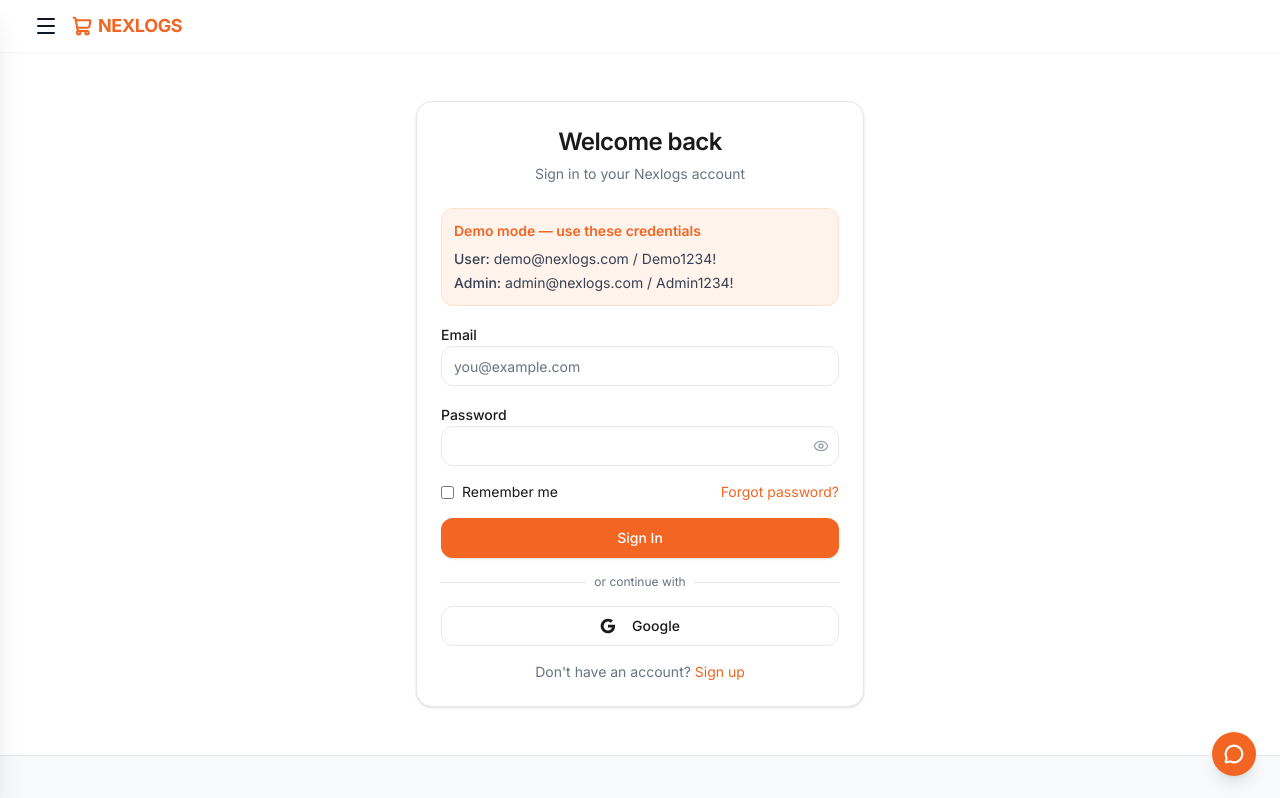
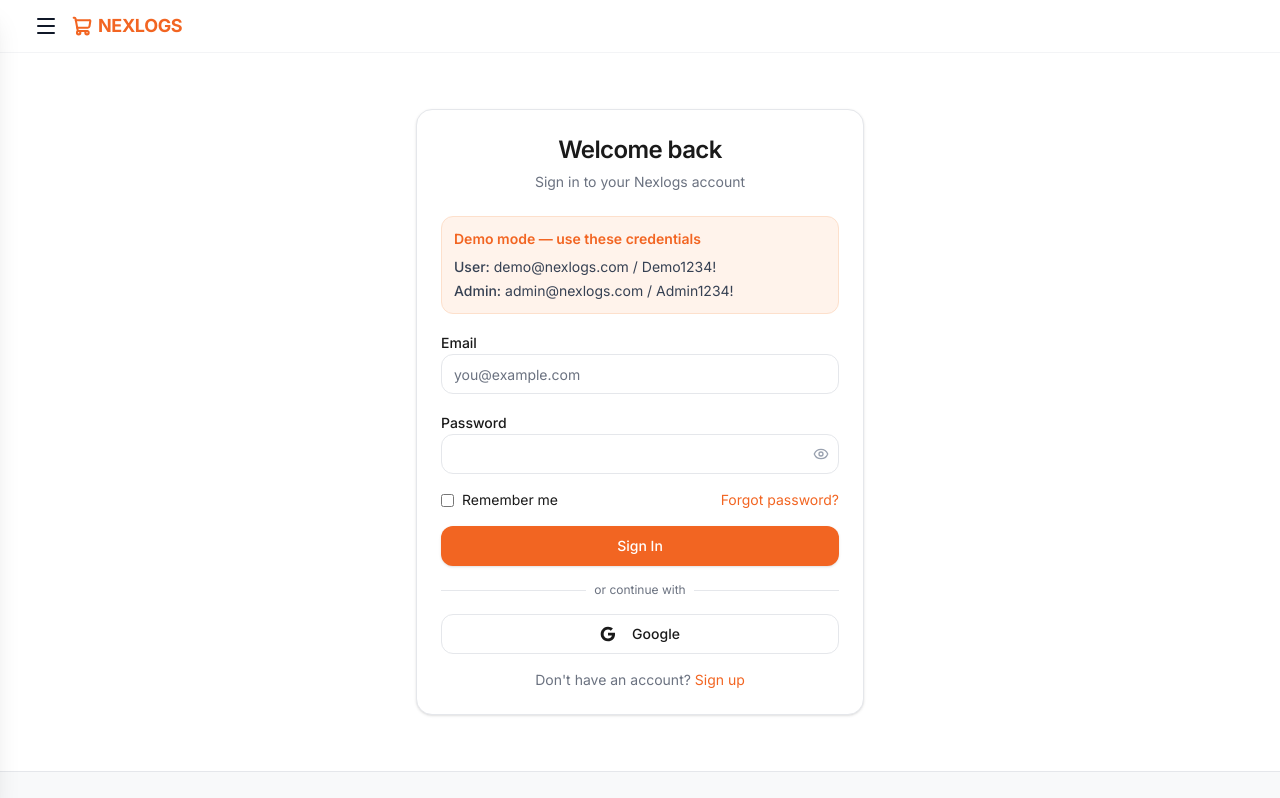
Before and after one commit to Huthkid01/NexLogs, a React (Vite) app in the folder client/: page /login in a window 1280 px wide. Shown: the top 798 px of the page. Built offline with nearby package versions, Linux system fonts and the light colour scheme; no server answers.

Commit message:
Avoid mobile auth tap overlap

```diff
--- a/client/src/layouts/MainLayout.tsx
+++ b/client/src/layouts/MainLayout.tsx
@@ -13,7 +13,9 @@
   const { user } = useAuth();
   const { content } = useSiteContent();
   const location = useLocation();
-  const hideAuthLink = ['/login', '/register'].includes(location.pathname);
+  const authPages = ['/login', '/register', '/forgot-password', '/reset-password'];
+  const hideAuthLink = authPages.includes(location.pathname);
+  const hideFloatingActions = authPages.includes(location.pathname);
   const socialIcons = [Send, PlayCircle, Link2];
   const trustIcons = [CheckCircle, Lock, Clock];
 
@@ -119,8 +121,7 @@
           </div>
         </footer>
       </div>
-
-      <FloatingActions />
+      {!hideFloatingActions ? <FloatingActions /> : null}
     </div>
   );
 }
--- a/client/src/pages/auth/LoginPage.tsx
+++ b/client/src/pages/auth/LoginPage.tsx
@@ -65,7 +65,7 @@
   };
 
   return (
-    <div className="min-h-[80vh] flex items-center justify-center px-4 py-12">
+    <div className="min-h-[80vh] flex items-center justify-center px-4 py-12 sm:py-14">
       <Card className="w-full max-w-md">
         <CardHeader className="text-center">
           <CardTitle className="text-2xl">Welcome back</CardTitle>
```
